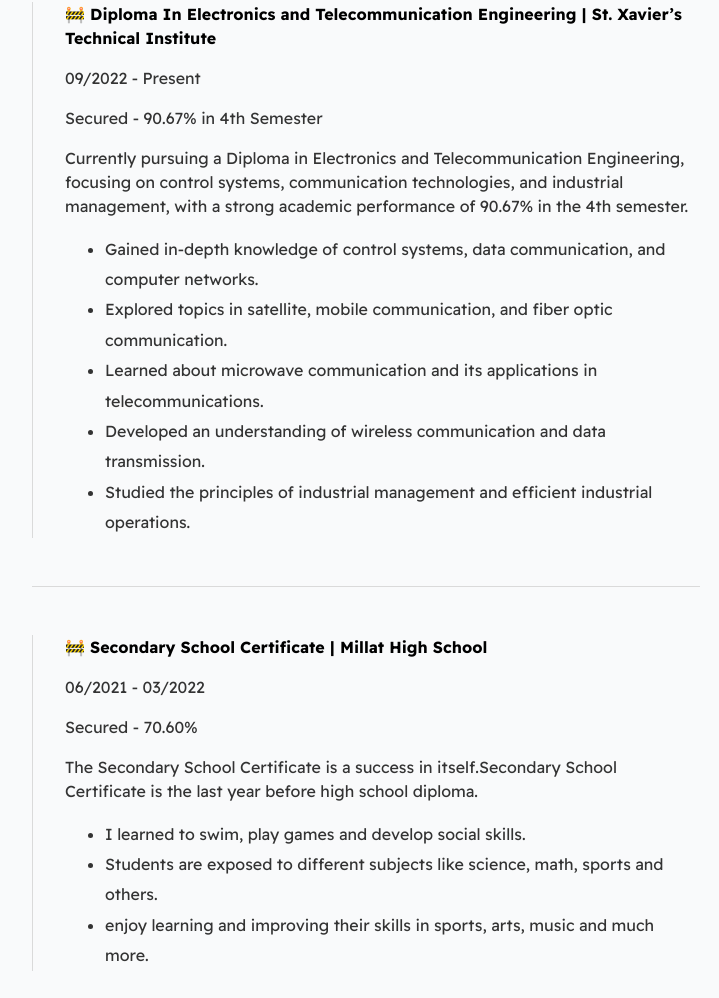
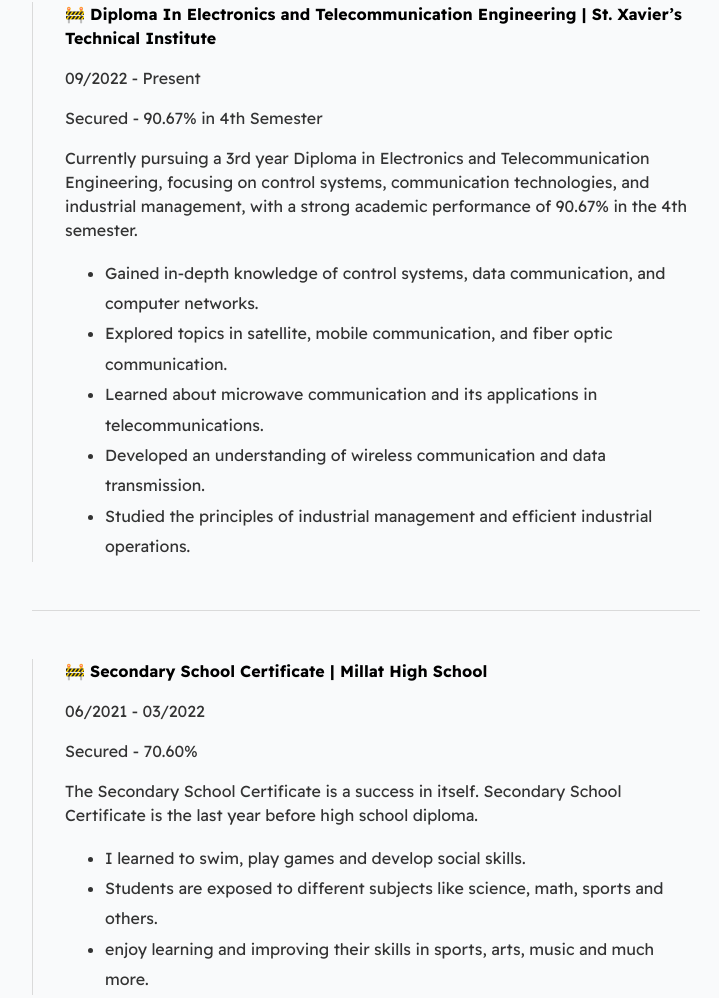
Before and after one commit to IAbdulHaadi/CV, a plain HTML site: page index.html in a window 1280 px wide. Shown: the part 902-1900 px from the top of the page, without its empty margins (274-993 px from the left). Drawn offline with Linux system fonts and the light colour scheme.

Commit message:
index.html

```diff
--- a/index.html
+++ b/index.html
@@ -59,7 +59,7 @@
                 Institute</strong>
             <p>09/2022 - Present</p>
             <p>Secured - 90.67% in 4th Semester</p>
-            <p>Currently pursuing a Diploma in Electronics and Telecommunication Engineering,
+            <p>Currently pursuing a 3rd year Diploma in Electronics and Telecommunication Engineering,
                 focusing on control systems, communication technologies, and industrial management,
                 with a strong academic performance of 90.67% in the 4th semester.</p>
             <ul>
@@ -82,7 +82,7 @@
             <strong>🚧 Secondary School Certificate | Millat High School</strong>
             <p>06/2021 - 03/2022</p>
             <p>Secured - 70.60%</p>
-            <p>The Secondary School Certificate is a success in itself.Secondary School Certificate
+            <p>The Secondary School Certificate is a success in itself. Secondary School Certificate
                 is the last year before high school diploma.</p>
             <ul>
                 <li>I learned to swim, play games and develop social skills.</li>
```
